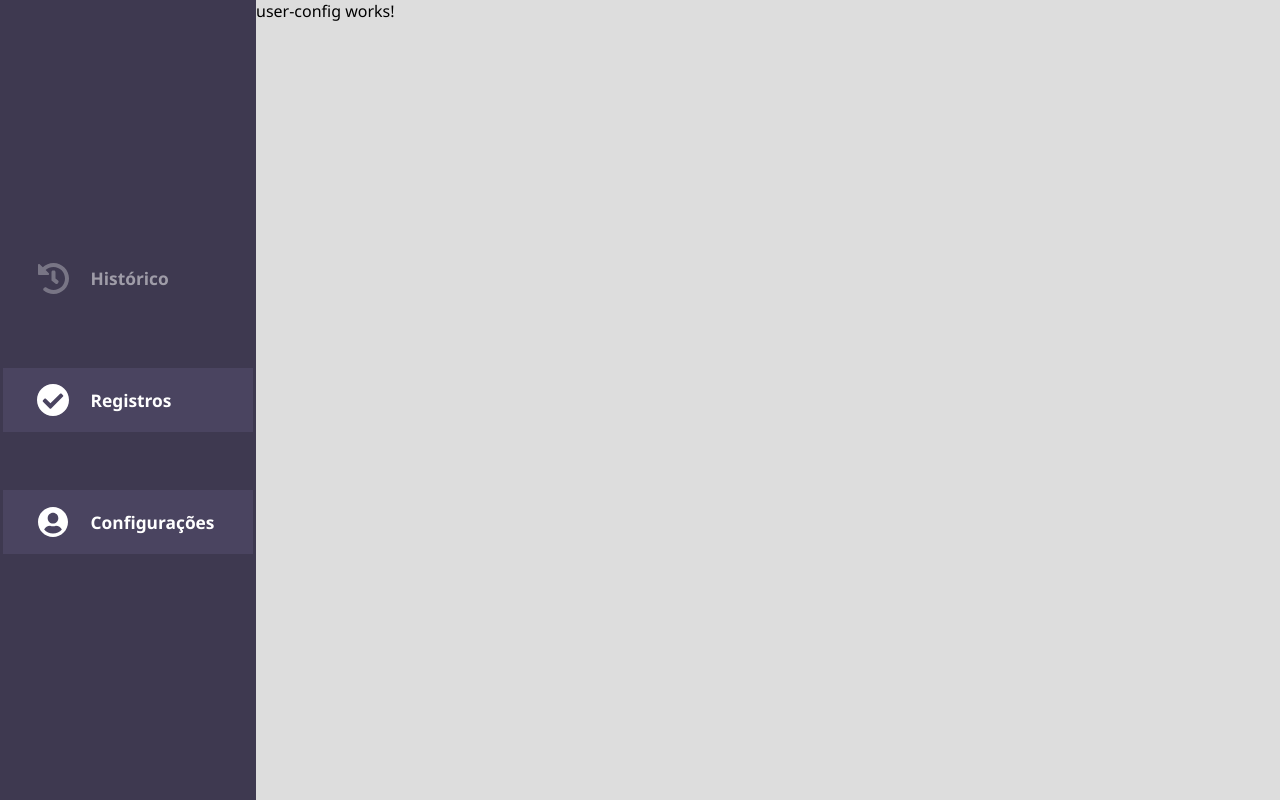
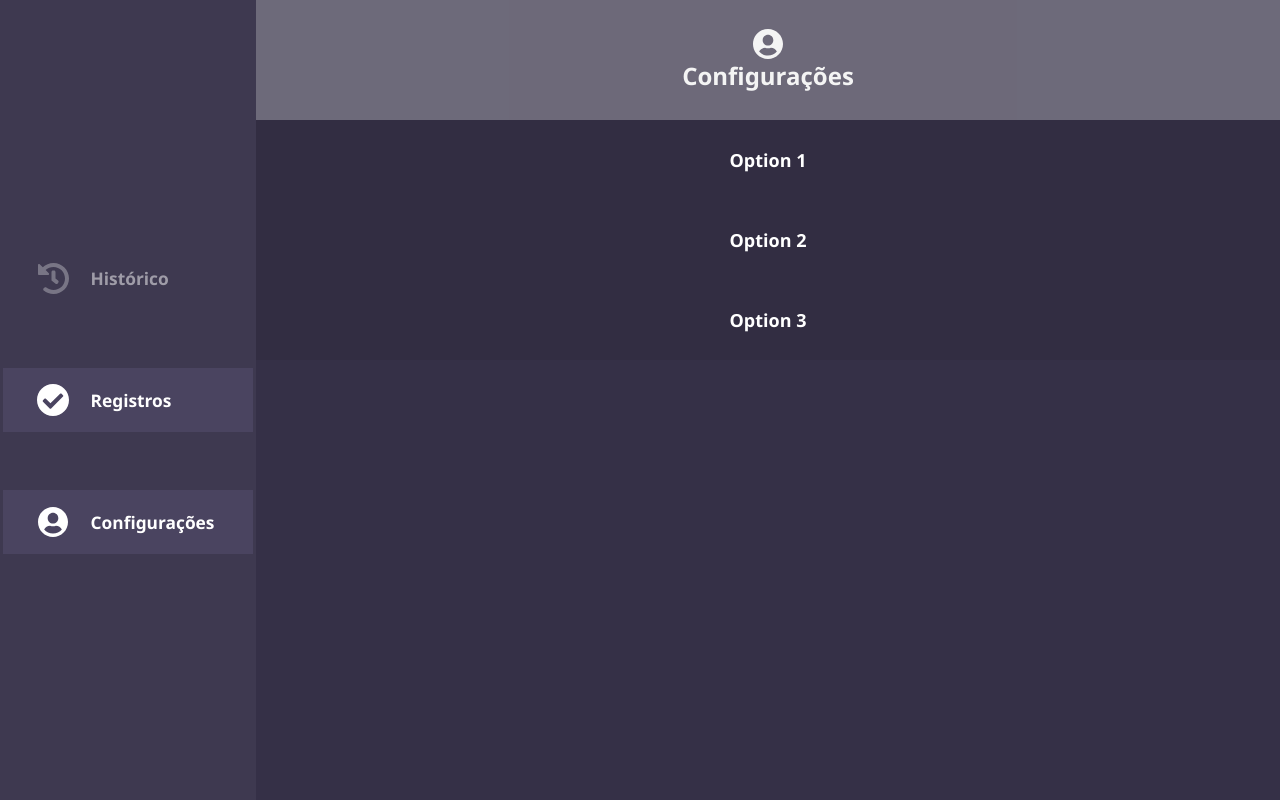
Before and after one commit to aka-toliu/fiz-isso, an Angular app in the folder dev/: page /config in a window 1280 px wide. Built offline with nearby package versions, Linux system fonts and the light colour scheme.

Commit message:
estilização configurações

```diff
--- a/dev/src/app/app-routing.module.ts
+++ b/dev/src/app/app-routing.module.ts
@@ -19,7 +19,7 @@ const routes: Routes = [
   { path: 'config', component: UserConfigComponent},
   { path: 'login', component: LoginComponent},
   { path: 'criar', component: CriarRegistroComponent},
-  { path: 'registro/:id', component: HistoricoRegistroComponent},
+  { path: 'home/registro/:id', component: HistoricoRegistroComponent},
   { path: 'registro-nao-encontrado', component: RegistroNaoEncontradoComponent}
 
 ];
--- a/dev/src/app/historico-geral/historico-geral.component.scss
+++ b/dev/src/app/historico-geral/historico-geral.component.scss
@@ -13,12 +13,8 @@ header{
 
     h2{
         color: white;
-        // opacity: .3;
     }
 
-    // img{
-    //     // opacity: .3;
-    // }
 }
 
 
--- a/dev/src/app/shared/menu-nav/menu-nav.component.html
+++ b/dev/src/app/shared/menu-nav/menu-nav.component.html
@@ -1,17 +1,18 @@
 <menu>
     <button class="menu__btn btn-historico"
-            routerLink="historico"
+            routerLink="/historico"
             routerLinkActive="menu__btn--selected"
             (click)="btnSelected = 'historico'"
             [ngClass]="{'menu__btn--selected': btnSelected == 'historico' }"><span>Histórico</span>
     </button>
     <button class="menu__btn btn-home"
-            routerLink=""
+            routerLink="/home"
+            outerLinkActive="menu__btn--selected"
             (click)="btnSelected = 'home'"
             [ngClass]="{'menu__btn--selected': btnSelected == 'home'}"><span>Registros</span>
     </button>
     <button class="menu__btn btn-config"
-            routerLink="config"
+            routerLink="/config"
             routerLinkActive="menu__btn--selected"
             (click)="btnSelected = 'config'"
             [ngClass]="{'menu__btn--selected': btnSelected == 'config'}"><span>Configurações</span>
--- a/dev/src/app/user-config/user-config.component.html
+++ b/dev/src/app/user-config/user-config.component.html
@@ -1 +1,9 @@
-<p>user-config works!</p>
+<header>
+    <img src="../../assets/icones/icon__user-white.svg" alt="">
+    <h2>Configurações</h2>
+</header>
+<div>
+    <button>Option 1</button>
+    <button>Option 2</button>
+    <button>Option 3</button>
+</div>
--- a/dev/src/app/user-config/user-config.component.scss
+++ b/dev/src/app/user-config/user-config.component.scss
@@ -0,0 +1,34 @@
+header{
+    width: 100%;
+    height: 15%;
+    background-color: var(--primary);
+    display: flex;
+    align-items: center;
+    justify-content: center;
+    flex-direction: column;
+
+    @media screen and (min-width: 768px) {
+        opacity: .7;
+    }
+
+    h2{
+        color: white;
+    }
+
+}
+
+div{
+    height: 85%;
+    background-color: rgb(53, 48, 71);
+
+    button{
+        width: 100%;
+        height: 80px;
+        font-size: large;
+        font-weight: bolder;
+        background-color: rgb(50, 45, 66);
+        color: var(--white);
+        border: none;
+
+    }
+}
```
Also changed, not shown: dev/src/app/registros.service.ts (+0 -28 lines).
